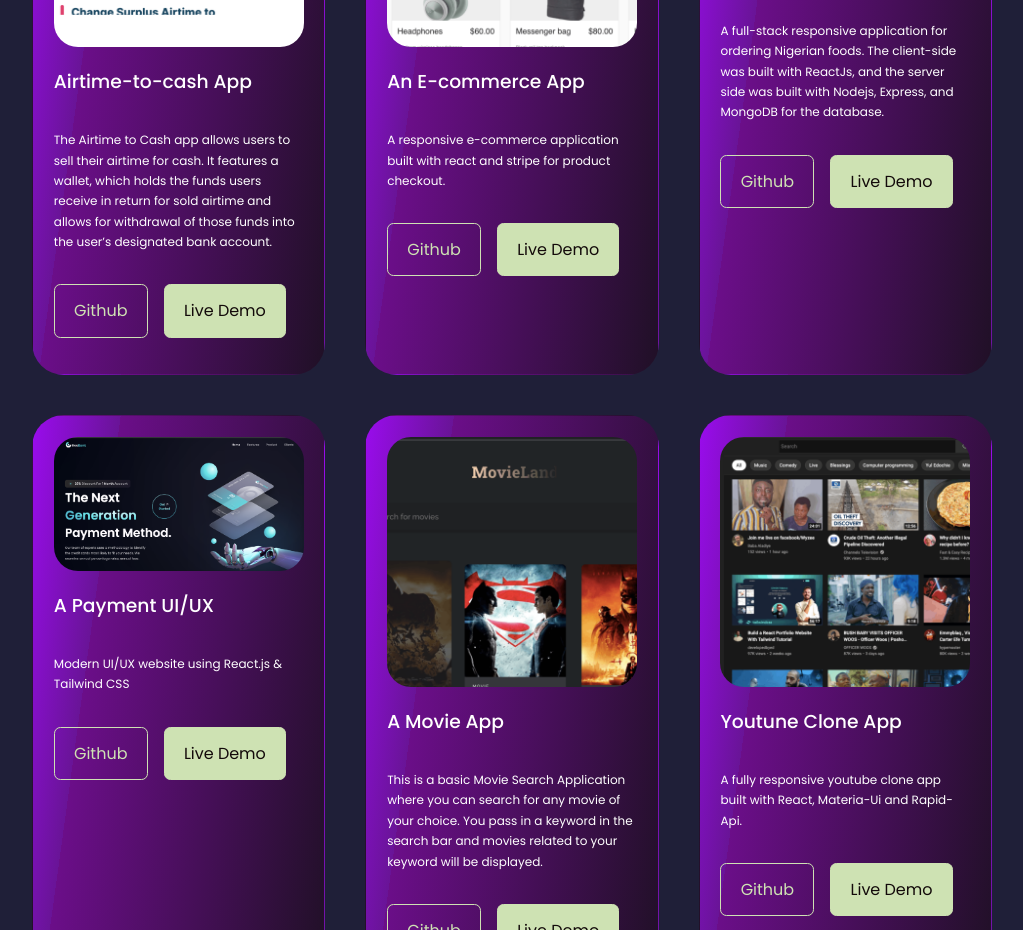
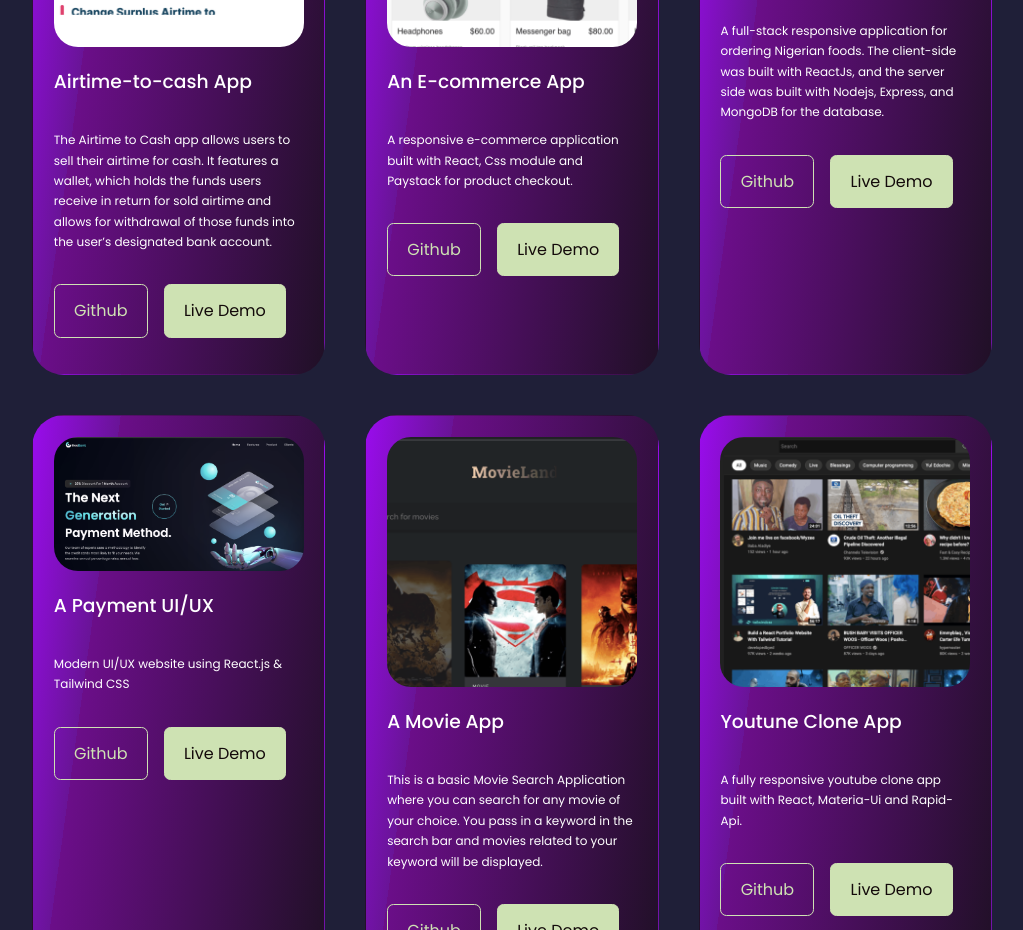
Before and after one commit to nurez305/my-portfolio-website, a React (Create React App) app: page / in a window 1280 px wide. Shown: the part 3240-4170 px from the top of the page, without its empty margins (128-1151 px from the left). Built offline with nearby package versions, Linux system fonts and the light colour scheme.

Commit message:
added new project

```diff
--- a/src/components/Portfolio/Portfolio.jsx
+++ b/src/components/Portfolio/Portfolio.jsx
@@ -22,9 +22,9 @@ const data = [
     id: 2,
     image: IMG2,
     title: 'An  E-commerce App',
-    desc: "A responsive e-commerce application built with react and stripe for product checkout.",
-    github: 'https://github.com/nurez305/project_e_commerce-main',
-    demo : 'http://nurez-store.netlify.app'
+    desc: "A responsive e-commerce application built with React, Css module and Paystack for product checkout.",
+    github: 'https://github.com/nurez305/al-nur-store',
+    demo : 'https://al-nur-store.netlify.app/'
   },
 
   {
```
Also changed, not shown: 1 other file (tests, documents, lock files or other folders).
